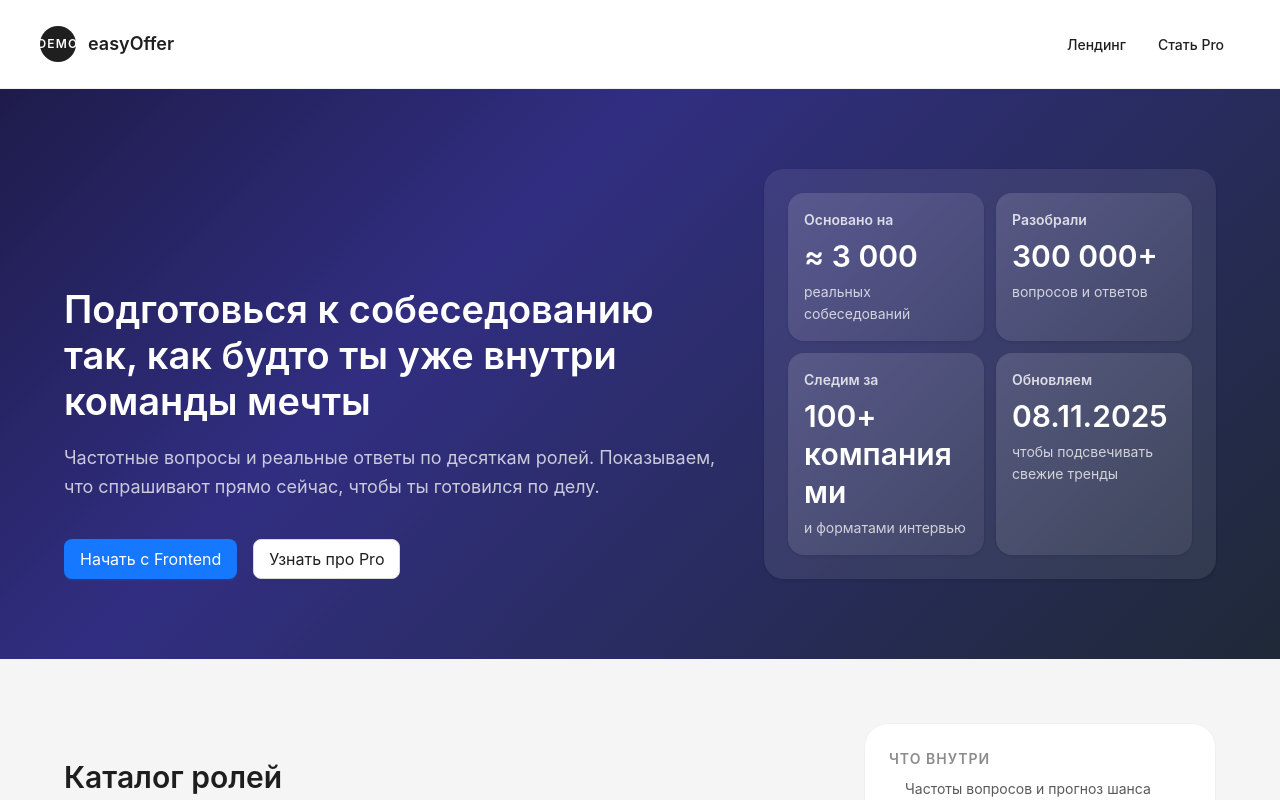
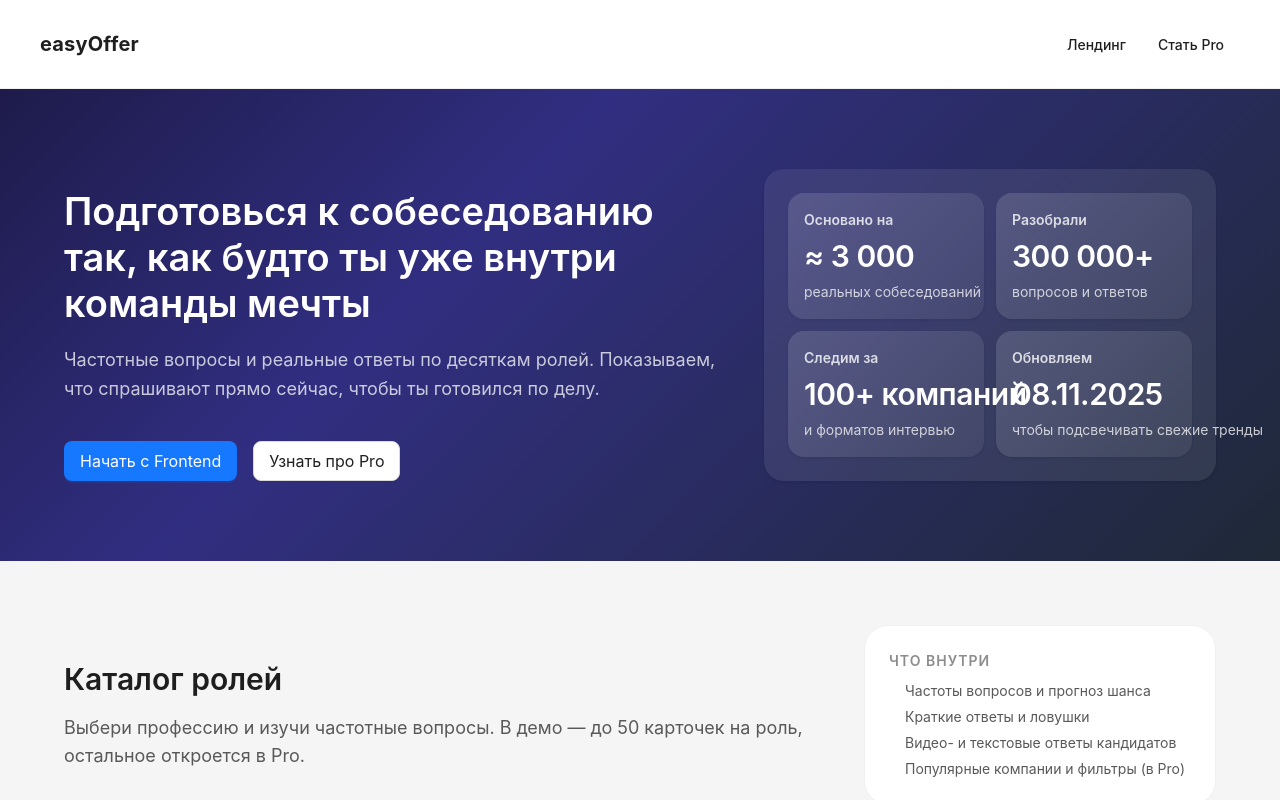
Before and after one commit to Mamniash/easy-offer, a Next.js app: page / in a window 1280 px wide. Shown: the top 800 px of the page. Built offline with nearby package versions, Linux system fonts and the light colour scheme.

Commit message:
Tidy landing header and hero stats

```diff
--- a/app/page.tsx
+++ b/app/page.tsx
@@ -276,18 +276,18 @@ export default function HomePage() {
                   <Row gutter={[12, 12]}>
                     {[{
                       label: 'Основано на',
-                      value: '≈ 3 000',
+                      value: '≈\u00a03\u00a0000',
                       hint: 'реальных собеседований',
                     },
                     {
                       label: 'Разобрали',
-                      value: '300 000+',
+                      value: '300\u00a0000+',
                       hint: 'вопросов и ответов',
                     },
                     {
                       label: 'Следим за',
-                      value: '100+ компаниями',
-                      hint: 'и форматами интервью',
+                      value: '100+\u00a0компаний',
+                      hint: 'и\u00a0форматов интервью',
                     },
                     {
                       label: 'Обновляем',
@@ -305,10 +305,10 @@ export default function HomePage() {
                           bodyStyle={{ display: 'flex', flexDirection: 'column', gap: 6, padding: 16 }}
                         >
                           <Text style={{ color: 'rgba(255,255,255,0.8)', fontWeight: 600 }}>{stat.label}</Text>
-                          <Title level={2} style={{ color: '#fff', margin: 0 }}>
+                          <Title level={2} style={{ color: '#fff', margin: 0, whiteSpace: 'nowrap', letterSpacing: -0.5 }}>
                             {stat.value}
                           </Title>
-                          <Text style={{ color: 'rgba(255,255,255,0.75)' }}>{stat.hint}</Text>
+                          <Text style={{ color: 'rgba(255,255,255,0.75)', whiteSpace: 'nowrap' }}>{stat.hint}</Text>
                         </Card>
                       </Col>
                     ))}
--- a/components/AppShell.tsx
+++ b/components/AppShell.tsx
@@ -39,29 +39,13 @@ const Navigation = () => (
         style={{
           display: 'flex',
           alignItems: 'center',
-          gap: 12,
-          fontSize: 18,
-          fontWeight: 600,
+          gap: 10,
+          fontSize: 20,
+          fontWeight: 700,
           color: '#1f1f1f',
+          letterSpacing: 0.2,
         }}
       >
-        <span
-          style={{
-            background: '#1f1f1f',
-            color: '#ffffff',
-            borderRadius: '50%',
-            width: 36,
-            height: 36,
-            display: 'inline-flex',
-            alignItems: 'center',
-            justifyContent: 'center',
-            textTransform: 'uppercase',
-            fontSize: 12,
-            letterSpacing: 1.2,
-          }}
-        >
-          demo
-        </span>
         easyOffer
       </Link>
       <Menu
```
